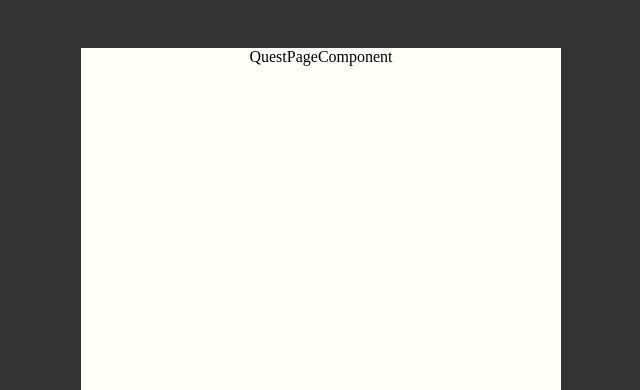
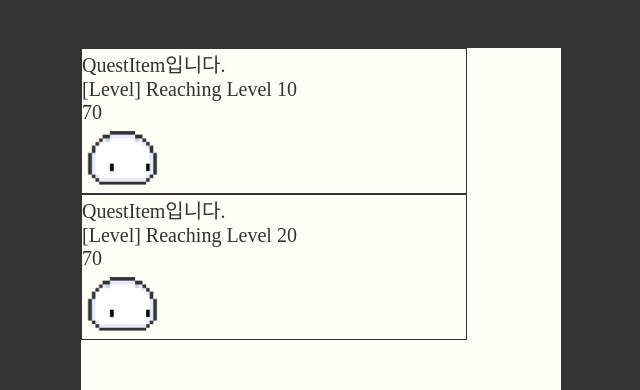
Before and after one commit to seungwan97/-SW-Cobby---Cobby-with-Github, a Next.js app in the folder frontend/: page /quest in a window 1280 px wide. Shown: the top 390 px of the page, without its empty margins (327-967 px from the left). Built offline with nearby package versions, Linux system fonts and the light colour scheme; a web font is replaced by a local one.

Commit message:
feat: add quest page

```diff
--- a/frontend/components/page/MainPage/MainComponents/CobbyInfo.tsx
+++ b/frontend/components/page/MainPage/MainComponents/CobbyInfo.tsx
@@ -6,14 +6,14 @@ import ExpBar from "./ExpBar";
 
 const CobbyInfo = () => {
   return (
-    <>
+    <style.CobbyInfoWrapper>
       <TextBox size={37} content={"Seungwan97's Cobby"} />
       <style.TextMargin />
       <TextBox size={25} content={"Lv. 10"} />
       <style.Margin />
       <Cobby />
       <ExpBar />
-    </>
+    </style.CobbyInfoWrapper>
   );
 };
 export default CobbyInfo;
--- a/frontend/components/page/MainPage/MainComponents/style/CobbyInfo.ts
+++ b/frontend/components/page/MainPage/MainComponents/style/CobbyInfo.ts
@@ -9,3 +9,7 @@ export const TextMargin = styled.div`
   display: inline-block;
   margin-top: 3%;
 `;
+
+export const CobbyInfoWrapper = styled.div`
+  text-align: center;
+`;
--- a/frontend/components/page/MainPage/MainComponents/style/GithubStatus.ts
+++ b/frontend/components/page/MainPage/MainComponents/style/GithubStatus.ts
@@ -6,6 +6,7 @@ export const StatusContainer = styled.div`
   border: 2px solid #333333;
   margin: 0 auto;
   margin-top: 5%;
+  text-align: center;
 `;
 
 export const StatusBar = styled.div`
--- /dev/null
+++ b/frontend/components/page/QuestPage/QuestComponents/QuestItem.tsx
@@ -0,0 +1,20 @@
+import { Fragment } from "react";
+import Image from "next/image";
+import * as style from "./style/QuestPage";
+import TextBox from "@/components/common/TextBox/TextBox";
+
+const QuestItem = (props: any) => {
+  return (
+    <style.QuestItemWrapper>
+      <TextBox size={20} content={"QuestItem입니다."} />
+      <TextBox
+        size={20}
+        content={`[${props.item.category}] ${props.item.title} ${props.item.goal}`}
+      />
+      <TextBox size={20} content={`${props.item.progress}`} />
+      <Image src={props.item.award} alt="아이템" width={80} height={65} />
+    </style.QuestItemWrapper>
+  );
+};
+
+export default QuestItem;
--- /dev/null
+++ b/frontend/components/page/QuestPage/QuestComponents/QuestList.tsx
@@ -0,0 +1,13 @@
+import QuestItem from "./QuestItem";
+
+const QuestList = (props: any) => {
+  return (
+    <div>
+      {props.QuestItemList.map((item: object, index: number) => (
+        <QuestItem key={index} item={item} />
+      ))}
+    </div>
+  );
+};
+
+export default QuestList;
--- /dev/null
+++ b/frontend/components/page/QuestPage/QuestComponents/style/QuestPage.ts
@@ -0,0 +1,7 @@
+import styled from "styled-components";
+import { colors } from "@/styles/colors-style";
+
+export const QuestItemWrapper = styled.div`
+  border: 1px solid ${colors.MainBlackColor};
+  width: 80%;
+`;
--- a/frontend/components/page/QuestPage/QuestPage.tsx
+++ b/frontend/components/page/QuestPage/QuestPage.tsx
@@ -1,13 +1,12 @@
 import { Fragment } from "react";
+import QuestList from "./QuestComponents/QuestList";
 
-const QuestPage = () => {
+const QuestPage = (props: any) => {
   return (
     <Fragment>
-      <div>QuestPageComponent</div>
+      <QuestList QuestItemList={props.QuestItemList} />
     </Fragment>
   );
 };
 
-export const getStaticProps = () => {};
-
 export default QuestPage;
--- a/frontend/pages/quest/index.tsx
+++ b/frontend/pages/quest/index.tsx
@@ -6,17 +6,43 @@ import BottomNavBar from "@/components/layout/BottomNavBar/BottomNavBar";
 import * as page from "@/components/layout/PageWrapper/style/PageWrapper";
 import QuestPage from "@/components/page/QuestPage/QuestPage";
 
+const DUMMY_DATA = [
+  {
+    category: "Level",
+    title: "Reaching Level",
+    goal: 10,
+    progress: 70,
+    award: "/Character/Cobby.png",
+  },
+  {
+    category: "Level",
+    title: "Reaching Level",
+    goal: 20,
+    progress: 70,
+    award: "/Character/Cobby.png",
+  },
+];
+
 //QuestPage
-const QuestFunc = () => {
+const QuestFunc = (props: any) => {
   // const router = useRouter(); // router.query.userId
   return (
     <Fragment>
       <page.PageWrapper>
-        <QuestPage />
+        <QuestPage QuestItemList={props.QuestItemList} />
       </page.PageWrapper>
       <BottomNavBar />
     </Fragment>
   );
 };
 
+export async function getStaticProps() {
+  // fetch data for a single meetup
+  return {
+    props: {
+      QuestItemList: DUMMY_DATA,
+    },
+  };
+}
+
 export default QuestFunc;
--- a/frontend/styles/global-style.ts
+++ b/frontend/styles/global-style.ts
@@ -16,7 +16,6 @@ export const GlobalStyle = createGlobalStyle`
     -ms-overflow-style: none;
     height: 90%;
     background-color: #fffff8;
-    text-align: center;
     position: absolute;
     top: 50%;
     left: 50%;
```
Also changed, not shown: frontend/pages/costume/[userId]/index.tsx (added, +21 -0 lines), frontend/public/Character/Cobby.png (added), 1 other file (tests, documents, lock files or other folders).
